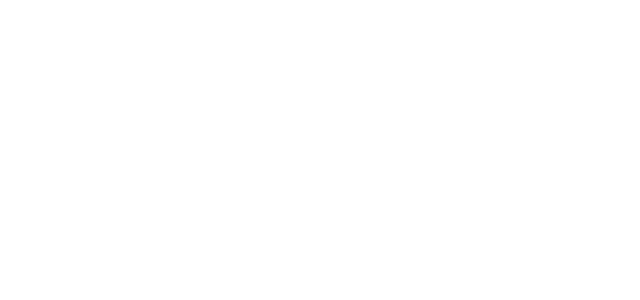
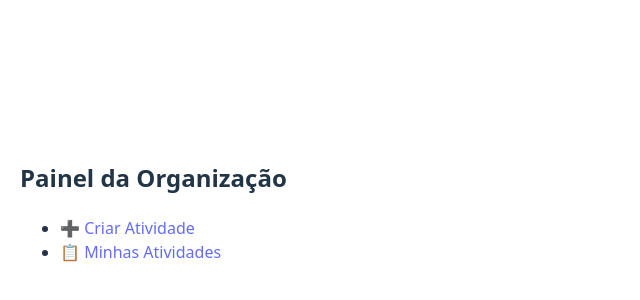
Before and after one commit to Pedrobatista2024/Mais_Horas, a React app in the folder frontend/: page /org in a window 1280 px wide. Before the commit this address had no page. Shown: the part 190-490 px from the top of the page, without its empty margins (0-640 px from the left). Built offline with nearby package versions, Linux system fonts and the light colour scheme; sample sign-in values are in the browser's storage; the HTML template or start-up script is replaced by a standard one.

Commit message:
add fluxo para ong/cria atividade

```diff
--- a/frontend/src/App.jsx
+++ b/frontend/src/App.jsx
@@ -4,17 +4,23 @@ import Login from "./pages/Login";
 import Register from "./pages/Register";
 import Dashboard from "./pages/Dashboard";
 import Activities from "./pages/Activities";
+import OrgDashboard from "./pages/OrgDashboard";
+
 import PrivateRoute from "./routes/PrivateRoute";
 
 function App() {
   return (
     <BrowserRouter>
       <Routes>
+
+        {/* Redireciona "/" para login */}
         <Route path="/" element={<Navigate to="/login" />} />
 
+        {/* Acesso público */}
         <Route path="/login" element={<Login />} />
         <Route path="/register" element={<Register />} />
 
+        {/* Acesso aluno */}
         <Route
           path="/dashboard"
           element={
@@ -32,6 +38,17 @@ function App() {
             </PrivateRoute>
           }
         />
+
+        {/* Acesso ONG */}
+        <Route
+          path="/org"
+          element={
+            <PrivateRoute>
+              <OrgDashboard />
+            </PrivateRoute>
+          }
+        />
+
       </Routes>
     </BrowserRouter>
   );
--- /dev/null
+++ b/frontend/src/pages/OrgDashboard.jsx
@@ -0,0 +1,14 @@
+import { Link } from "react-router-dom";
+
+export default function OrgDashboard() {
+  return (
+    <div style={{ padding: "20px" }}>
+      <h2>Painel da Organização</h2>
+
+      <ul>
+        <li><Link to="/org/activities/create">➕ Criar Atividade</Link></li>
+        <li><Link to="/org/activities">📋 Minhas Atividades</Link></li>
+      </ul>
+    </div>
+  );
+}
--- a/frontend/src/pages/login.jsx
+++ b/frontend/src/pages/login.jsx
@@ -1,7 +1,6 @@
 import { useState } from "react";
 import { api } from "../services/api";
-import { Link } from "react-router-dom";
-import { useNavigate } from "react-router-dom";
+import { Link, useNavigate } from "react-router-dom";
 
 export default function Login() {
   const [email, setEmail] = useState("");
@@ -12,10 +11,24 @@ export default function Login() {
     e.preventDefault();
     try {
       const response = await api.post("/users/login", { email, password });
+
+      // Salva token + role
       localStorage.setItem("token", response.data.token);
-      navigate("/dashboard");
+      localStorage.setItem("role", response.data.user.role);
+      localStorage.setItem("name", response.data.user.name);
+
       alert("Login realizado!");
+
+      // Redireciona baseado no tipo
+      if (response.data.user.role === "organization") {
+        navigate("/org");
+      } else {
+        navigate("/dashboard");
+      }
+
       console.log("TOKEN:", response.data.token);
+      console.log("ROLE:", response.data.user.role);
+
     } catch (err) {
       console.error(err);
       alert(err.response?.data?.message || "Erro no login");
@@ -27,8 +40,17 @@ export default function Login() {
       <h2>Login</h2>
 
       <form onSubmit={handleSubmit}>
-        <input placeholder="Email" onChange={(e) => setEmail(e.target.value)} />
-        <input type="password" placeholder="Senha" onChange={(e) => setPassword(e.target.value)} />
+        <input
+          placeholder="Email"
+          onChange={(e) => setEmail(e.target.value)}
+        />
+
+        <input
+          type="password"
+          placeholder="Senha"
+          onChange={(e) => setPassword(e.target.value)}
+        />
+
         <button type="submit">Entrar</button>
       </form>
 
```
Also changed, not shown: 1 other file (tests, documents, lock files or other folders).
